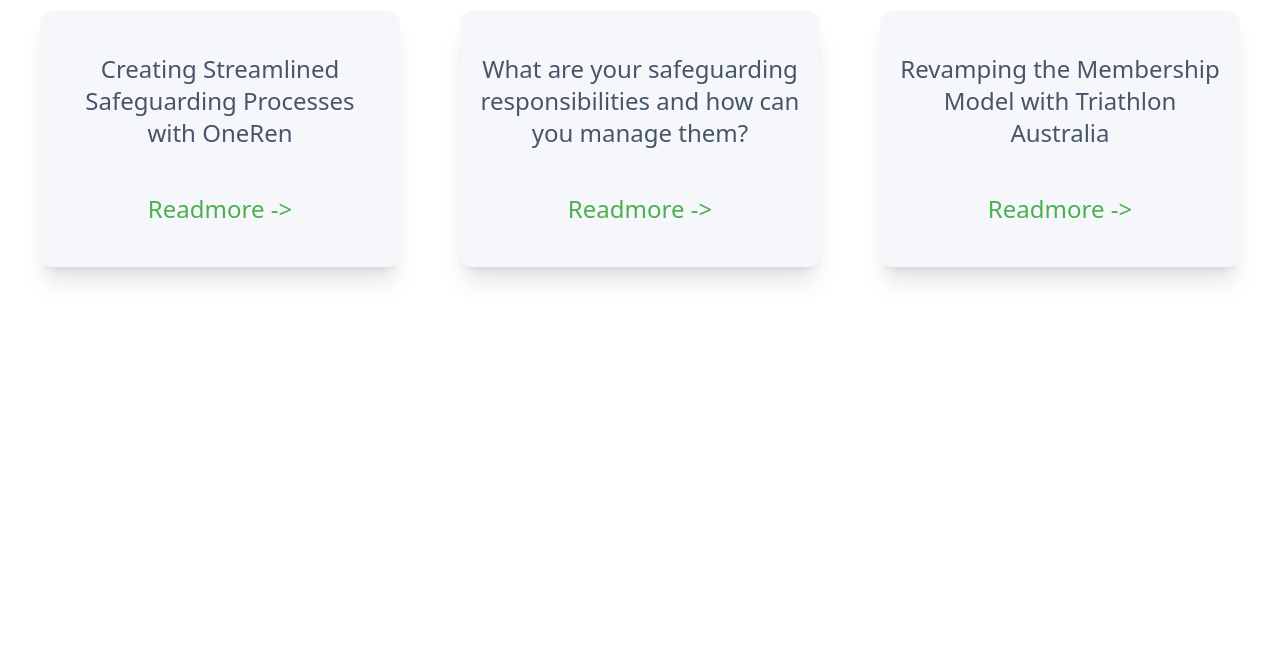
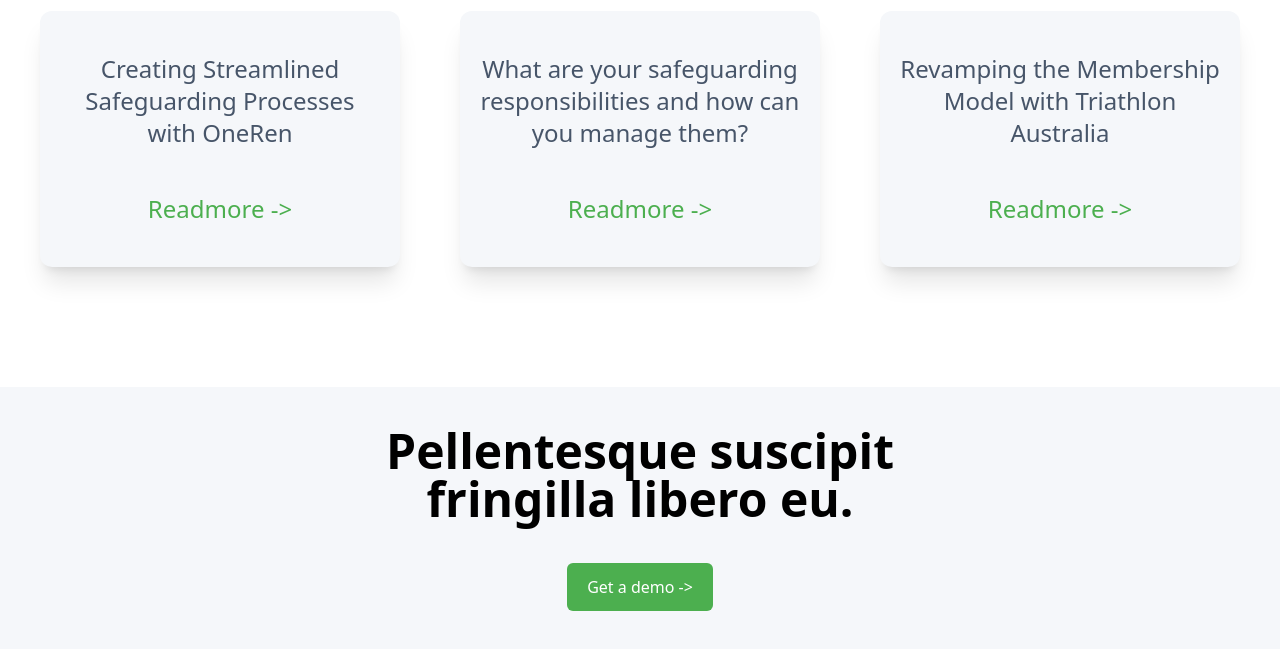
Before and after one commit to ramamimu/landing-page-collection, a Vue app: page /nexcent in a window 1280 px wide. Shown: the part 4054-4703 px from the top of the page. Before the commit the page ends 4441 px from the top, so only its background shows below. Built offline with nearby package versions, Linux system fonts and the light colour scheme; the HTML template or start-up script is replaced by a standard one.

Commit message:
feat: demo section

```diff
--- /dev/null
+++ b/src/components/nexcent/demo/DemoSection.vue
@@ -0,0 +1,10 @@
+<template>
+  <section class="bg-nexcent-silver py-10">
+    <div class="mx-auto max-w-2xl text-center">
+      <h2>Pellentesque suscipit fringilla libero eu.</h2>
+      <div class="nexcent-button mt-10">
+        <p>Get a demo -></p>
+      </div>
+    </div>
+  </section>
+</template>
--- a/src/views/NexcentView.vue
+++ b/src/views/NexcentView.vue
@@ -8,6 +8,7 @@
 import CalendarSection from "@/components/nexcent/calendar/CalendarSection.vue";
 import CustomerSection from "@/components/nexcent/customers/CustomerSection.vue";
 import CommunityUpdateSection from "@/components/nexcent/communityUpdate/CommunityUpdateSection.vue";
+import DemoSection from "@/components/nexcent/demo/DemoSection.vue";
 </script>
 
 <template>
@@ -20,4 +21,5 @@
   <CalendarSection />
   <CustomerSection />
   <CommunityUpdateSection />
+  <DemoSection />
 </template>
```
